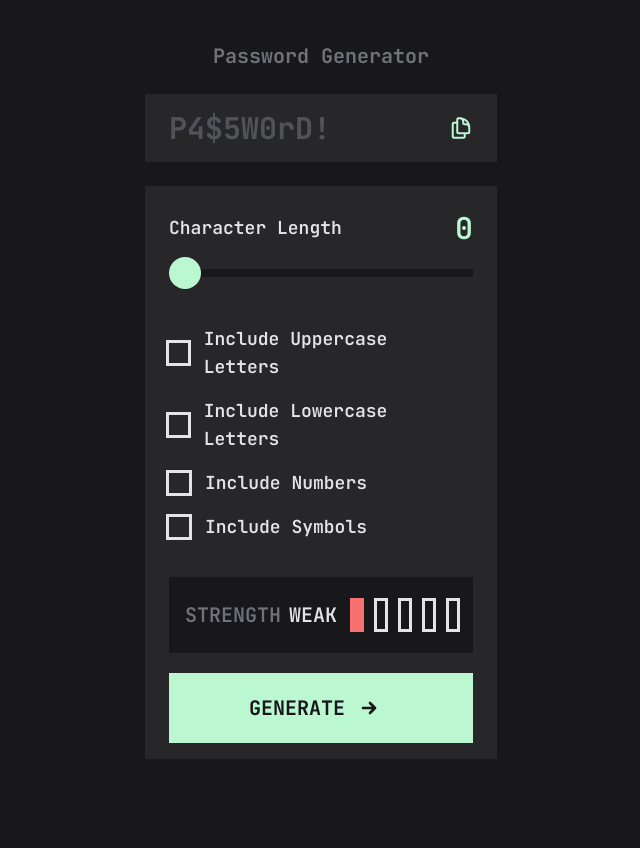
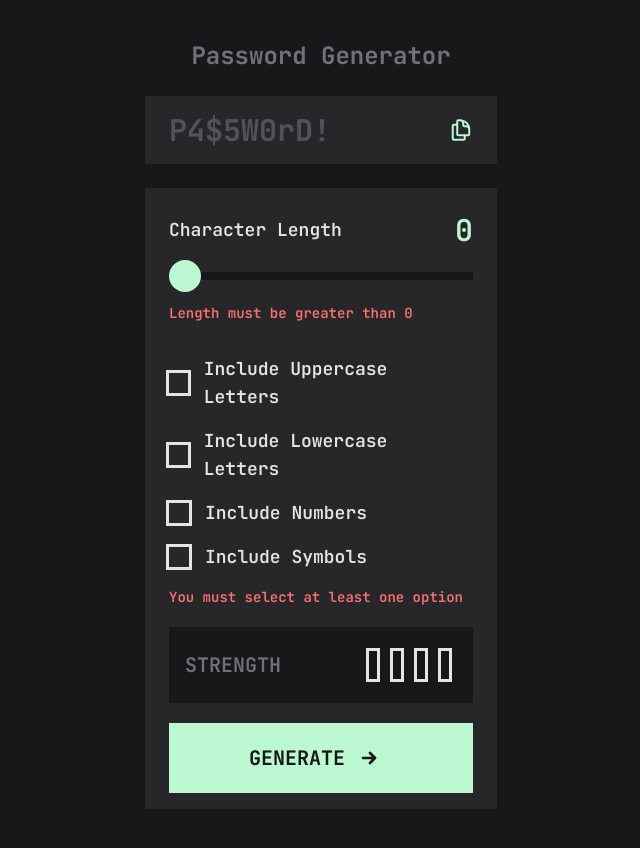
Before and after one commit to SkyLissh/password-generator, a React (Vite) app: page / in a window 1280 px wide. Shown: the whole page, without its empty margins (319-959 px from the left). Before the commit the page ends 800 px from the top, so only its background shows below. Built offline with nearby package versions, Linux system fonts and the light colour scheme.

Commit message:
:sparkles: Fields and Errors
Add error messages when no select any field or leave length on 0, and add zustand to handle the state of the fields

```diff
--- a/package.json
+++ b/package.json
@@ -13,7 +13,8 @@
     "postcss": "^8.4.18",
     "react": "^18.2.0",
     "react-dom": "^18.2.0",
-    "tailwindcss": "^3.2.1"
+    "tailwindcss": "^3.2.1",
+    "zustand": "^4.1.3"
   },
   "devDependencies": {
     "@types/node": "^18.11.3",
--- a/src/App.tsx
+++ b/src/App.tsx
@@ -1,17 +1,32 @@
+import { FormEvent } from "react";
+
+import { useStore } from "src/store/useStore";
+
 import { Password } from "src/components/Password";
 import { Options } from "src/components/Options";
 import { Strength } from "src/components/Strength";
 
 export function App() {
+	const { length, uppercase, lowercase, numbers, symbols } = useStore();
+	const options = [uppercase, lowercase, numbers, symbols];
+
+	function onSubmit(e: FormEvent<HTMLFormElement>) {
+		e.preventDefault();
+		if (length === 0 || options.every((option) => !option)) return;
+
+		const data = new FormData(e.currentTarget);
+		console.log(data.get("slider"));
+	}
+
 	return (
 		<>
-			<h1 className="py-6 font-bold text-xl text-center text-zinc-500">
+			<h1 className="py-6 font-bold text-xl md:text-2xl text-center text-zinc-500">
 				Password Generator
 			</h1>
 
 			<Password />
 
-			<form className="bg-zinc-800 p-4 my-6 md:px-6 md:py-4">
+			<form onSubmit={onSubmit} className="bg-zinc-800 p-4 my-6 md:px-6 md:py-4">
 				<Options />
 				<Strength />
 				<button className="w-full bg-green-200 p-4 text-zinc-900 font-bold text-xl flex items-center justify-center border-[5px] border-green-200 hover:bg-zinc-800 hover:text-green-200 transition-colors ease-in-out duration-200">
--- a/src/components/Checkbox.tsx
+++ b/src/components/Checkbox.tsx
@@ -1,16 +1,16 @@
-import { ReactNode, useState } from "react";
-
 type Props = {
 	text?: string;
+	checked?: boolean;
+
+	onClick?: () => void;
 };
 
-export function Checkbox({ text }: Props) {
-	const [checked, setChecked] = useState(false);
+export function Checkbox({ text, checked, onClick }: Props) {
 	const style = checked ? "bg-green-200 outline-green-200" : "outline-zinc-200";
 
 	return (
 		<label className="my-4 flex items-center">
-			<input type="checkbox" className="hidden" onChange={(e) => setChecked(!checked)} />
+			<input type="checkbox" className="hidden" onChange={onClick} />
 			<span
 				className={`${style} outline w-5 h-5 flex items-center justify-center hover:outline-green-200 cursor-pointer`}
 			>
--- a/src/components/Options.tsx
+++ b/src/components/Options.tsx
@@ -1,12 +1,19 @@
-import { useState } from "react";
+import { ChangeEvent } from "react";
 import { Slider } from "src/components/Slider";
 import { Checkbox } from "src/components/Checkbox";
+import { useStore } from "src/store/useStore";
 
 export function Options() {
-	const [length, setLength] = useState(0);
+	const { length, setLength } = useStore();
+	const { uppercase, setUppercase } = useStore();
+	const { lowercase, setLowercase } = useStore();
+	const { numbers, setNumbers } = useStore();
+	const { symbols, setSymbols } = useStore();
 
-	function onChangeLength(e: React.ChangeEvent<HTMLInputElement>) {
-		setLength(Number(e.target.value));
+	const options = [uppercase, lowercase, numbers, symbols];
+
+	function onLengthChange(e: ChangeEvent<HTMLInputElement>) {
+		setLength(Math.round(parseInt(e.target.value) / 5));
 	}
 
 	return (
@@ -15,19 +22,34 @@ export function Options() {
 				<label>
 					<p className="text-lg flex items-center justify-between my-2">
 						Character Length
-						<span className="text-3xl text-green-200 font-semibold">
-							{Math.round(length / 5)}
-						</span>
+						<span className="text-3xl text-green-200 font-semibold">{length}</span>
 					</p>
-					<Slider value={length} onChange={onChangeLength} />
+					<Slider value={length * 5} onChange={onLengthChange} />
 				</label>
+				{length === 0 && (
+					<p className="text-red-400 text-sm font-semibold mt-2">
+						Length must be greater than 0
+					</p>
+				)}
 			</fieldset>
 
 			<fieldset className="my-4">
-				<Checkbox text="Include Uppercase Letters" />
-				<Checkbox text="Include Lowercase Letters" />
-				<Checkbox text="Include Numbers" />
-				<Checkbox text="Include Symbols" />
+				<Checkbox
+					checked={uppercase}
+					onClick={setUppercase}
+					text="Include Uppercase Letters"
+				/>
+				<Checkbox
+					checked={lowercase}
+					onClick={setLowercase}
+					text="Include Lowercase Letters"
+				/>
+				<Checkbox checked={numbers} onClick={setNumbers} text="Include Numbers" />
+				<Checkbox checked={symbols} onClick={setSymbols} text="Include Symbols" />
+
+				{options.every((option) => !option) && (
+					<p className="text-red-400 text-sm mt-2">You must select at least one option</p>
+				)}
 			</fieldset>
 		</>
 	);
--- a/src/components/Slider.tsx
+++ b/src/components/Slider.tsx
@@ -9,6 +9,7 @@ export function Slider({ value, onChange }: Props) {
 		<div className="w-full relative">
 			<input
 				type="range"
+				name="slider"
 				min={0}
 				max={100}
 				value={value}
--- a/src/components/Strength.tsx
+++ b/src/components/Strength.tsx
@@ -1,18 +1,35 @@
+import { useStore } from "src/store/useStore";
+
+type Strength = "weak" | "medium" | "strong";
+
 export function Strength() {
+	const { length } = useStore();
+
+	const defaultStyle = "outline-zinc-200";
+	const weakStyle = "outline-red-400 bg-red-400";
+	const mediumStyle = "outline-amber-200 bg-amber-200";
+	const strongStyle = "outline-green-200 bg-green-200";
+
+	function barStyle(length: number, strength: Strength): string {
+		if (length >= 16) return strongStyle;
+		if (length >= 8 && strength !== "strong") return mediumStyle;
+		if (length > 0 && strength === "weak") return weakStyle;
+
+		return defaultStyle;
+	}
+
 	return (
 		<div className="py-6 px-4 my-5 bg-zinc-900 flex items-center justify-between">
 			<p className="text-xl text-zinc-500">STRENGTH</p>
 			<div className="flex items-center">
-				<p className="text-xl mx-2 text-zinc-200">WEAK</p>
+				<p className="text-xl mx-2 text-zinc-200">
+					{length === 0 ? "" : length < 8 ? "WEAK" : length < 16 ? "MEDIUM" : "STRONG"}
+				</p>
 				<div className="flex items-center justify-between">
-					{/* <div className="h-7 w-2 mx-2 bg-amber-200 outline outline-amber-200"></div> */}
-					{/* <div className="h-7 w-2 mx-2 bg-amber-200 outline outline-amber-200"></div> */}
-					{/* <div className="h-7 w-2 mx-2 bg-amber-200 outline outline-amber-200"></div> */}
-					<div className="h-7 w-2 mx-2 bg-red-400 outline outline-red-400"></div>
-					<div className="h-7 w-2 mx-2 outline outline-zinc-200"></div>
-					<div className="h-7 w-2 mx-2 outline outline-zinc-200"></div>
-					<div className="h-7 w-2 mx-2 outline outline-zinc-200"></div>
-					<div className="h-7 w-2 mx-2 outline outline-zinc-200"></div>
+					<div className={`h-7 w-2 mx-2 outline ${barStyle(length, "weak")}`}></div>
+					<div className={`h-7 w-2 mx-2 outline ${barStyle(length, "medium")}`}></div>
+					<div className={`h-7 w-2 mx-2 outline ${barStyle(length, "medium")}`}></div>
+					<div className={`h-7 w-2 mx-2 outline ${barStyle(length, "strong")}`}></div>
 				</div>
 			</div>
 		</div>
--- /dev/null
+++ b/src/store/useStore.ts
@@ -0,0 +1,42 @@
+import create from "zustand";
+import { devtools, persist } from "zustand/middleware";
+
+interface StoreState {
+	length: number;
+	uppercase: boolean;
+	lowercase: boolean;
+	numbers: boolean;
+	symbols: boolean;
+
+	setLength: (length: number) => void;
+	setUppercase: () => void;
+	setLowercase: () => void;
+	setNumbers: () => void;
+	setSymbols: () => void;
+}
+
+export const useStore = create<StoreState>()(
+	devtools(
+		persist(
+			(set) => ({
+				length: 0,
+				setLength: (length: number) => set({ length }),
+
+				uppercase: false,
+				setUppercase: () => set((state) => ({ uppercase: !state.uppercase })),
+
+				lowercase: false,
+				setLowercase: () => set((state) => ({ lowercase: !state.lowercase })),
+
+				numbers: false,
+				setNumbers: () => set((state) => ({ numbers: !state.numbers })),
+
+				symbols: false,
+				setSymbols: () => set((state) => ({ symbols: !state.symbols }))
+			}),
+			{
+				name: "password-generator"
+			}
+		)
+	)
+);
```
Also changed, not shown: 1 other file (tests, documents, lock files or other folders).
